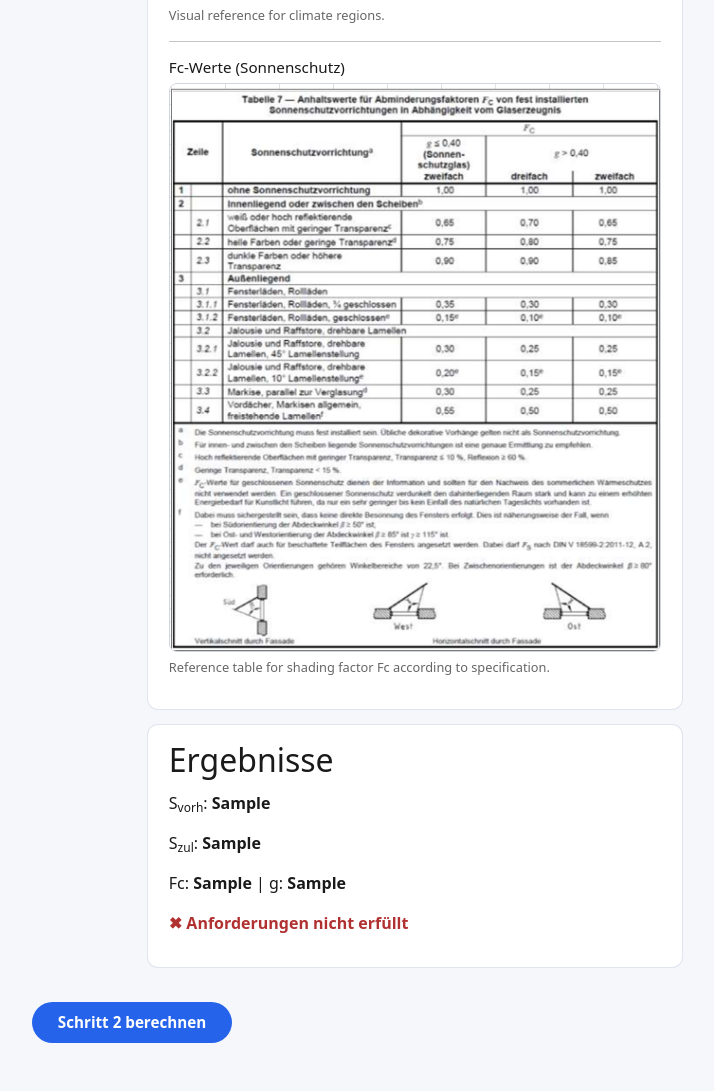
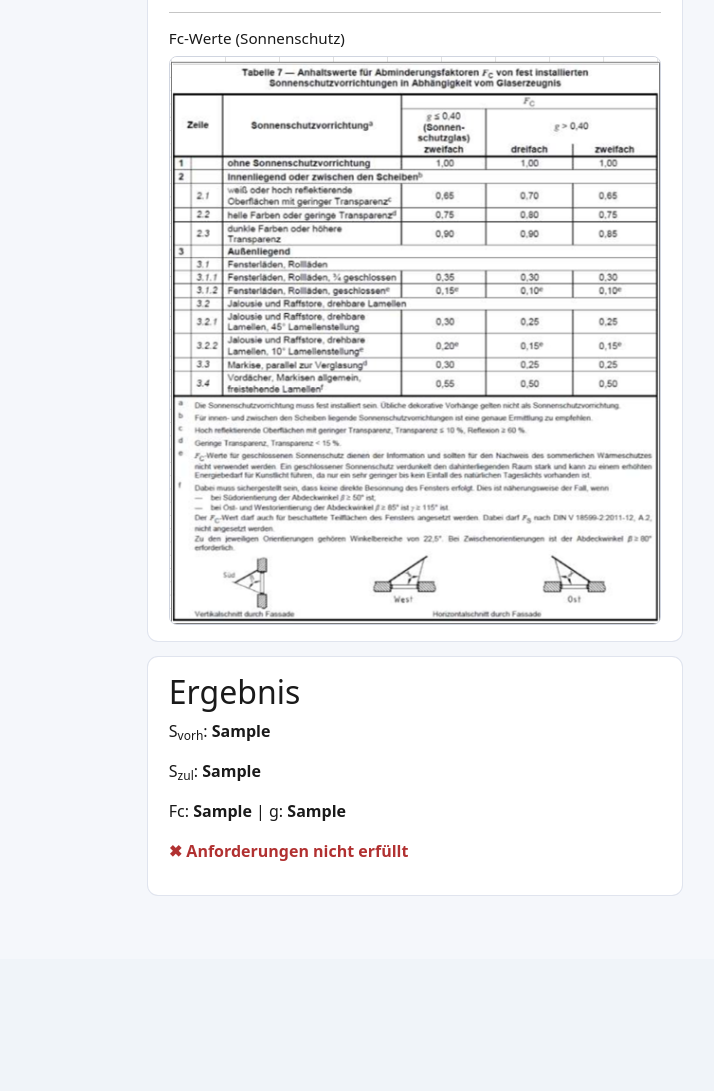
Before and after one commit to DBM-THA/energybalance, a Django app: template energyapp/templates/energyapp/summer_step2.html in a window 1280 px wide. Shown: the part 625-1716 px from the top of the page, without its empty margins (508-1222 px from the left). After the commit the page ends 1521 px from the top, so only its background shows below. Run offline with Django 5.2, Linux system fonts and the light colour scheme; tables that the repository leaves empty hold one stand-in row (values such as "Sample post"); the template is opened without the code that fills it: values that come from a table or form of the project are taken from there, most other values are stand-ins (such as "Sample title", 1, 10 or a date in 2020).

Commit message:
Update summer_step2.html

```diff
--- a/energyapp/templates/energyapp/summer_step2.html
+++ b/energyapp/templates/energyapp/summer_step2.html
@@ -56,20 +56,10 @@
     background: #fbfcff;
   }
 
-  .summer-actions {
-    margin-top: 1.2rem;
-    text-align: center;
-  }
-
-  .summer-actions button {
-    padding: .55rem 1.6rem;
-    border-radius: 999px;
-    border: none;
-    background: #2563eb;
-    color: #fff;
-    font-size: .95rem;
-    font-weight: 600;
-    cursor: pointer;
+  .auto-hint {
+    font-size: .8rem;
+    color: #666;
+    margin-top: .4rem;
   }
 
   @media (max-width: 900px) {
@@ -87,7 +77,7 @@
       Sommerlicher Wärmeschutz – Schritt 2
     </h1>
     <p style="margin:.3rem 0 0 0; color:#666;">
-      Prüfung der Anforderungen gemäß Tabelle
+      Automatische Prüfung beim Ändern der Eingaben
     </p>
     <p style="margin:.4rem 0 0 0;">
       <a href="{% url 'summer_step1' %}">← zurück zu Schritt 1</a>
@@ -95,7 +85,7 @@
   </div>
 
   {% if form %}
-  <form method="post">
+  <form method="post" id="summer-form">
     {% csrf_token %}
 
     <div class="summer-layout">
@@ -104,52 +94,18 @@
       <div class="summer-column">
 
         <div class="summer-card">
-          <h2 style="margin:0 0 .7rem 0;">Eingaben – Schritt 2</h2>
+          <h2>Eingaben</h2>
 
-          <div class="summer-field">
-            {{ form.building.label_tag }}
-            {{ form.building }}
-          </div>
+          {% for field in form %}
+            <div class="summer-field">
+              {{ field.label_tag }}
+              {{ field }}
+            </div>
+          {% endfor %}
 
-          <div class="summer-field">
-            {{ form.orientation.label_tag }}
-            {{ form.orientation }}
-          </div>
-
-          <div class="summer-field">
-            {{ form.ngf_m2.label_tag }}
-            {{ form.ngf_m2 }}
-          </div>
-
-          <div class="summer-field">
-            {{ form.window_area_m2.label_tag }}
-            {{ form.window_area_m2 }}
-          </div>
-
-          <div class="summer-field">
-            {{ form.glazing_category.label_tag }}
-            {{ form.glazing_category }}
-          </div>
-
-          <div class="summer-field">
-            {{ form.shading_type.label_tag }}
-            {{ form.shading_type }}
-          </div>
-
-          <div class="summer-field">
-            {{ form.climate_region.label_tag }}
-            {{ form.climate_region }}
-          </div>
-
-          <div class="summer-field">
-            {{ form.night_ventilation.label_tag }}
-            {{ form.night_ventilation }}
-          </div>
-
-          <div class="summer-field">
-            {{ form.passive_cooling.label_tag }}
-            {{ form.passive_cooling }}
-          </div>
+          <p class="auto-hint">
+            Änderungen werden automatisch berechnet.
+          </p>
         </div>
 
       </div>
@@ -157,37 +113,26 @@
       <!-- ================= RIGHT COLUMN ================= -->
       <div class="summer-column">
 
-        <!-- 🔹 Klimazone -->
+        <!-- Klimazone -->
         <div class="summer-card">
-          <h2 style="margin:0 0 .7rem 0;">Klimazone (Referenz)</h2>
+          <h2>Klimazone (Referenz)</h2>
 
           <img src="{% static 'energyapp/img/klimazone.png' %}"
-               alt="Klimazonen Deutschland"
+               alt="Klimazonen"
                style="width:100%; border-radius:8px; border:1px solid #d0d5e0;">
-
-          <p style="font-size:.8rem; color:#666; margin-top:.4rem;">
-            Visual reference for climate regions.
-          </p>
 
           <hr style="margin:1rem 0;">
 
-          <!-- 🔹 Fc-Werte -->
-          <h3 style="font-size:0.95rem; margin-bottom:.4rem;">
-            Fc-Werte (Sonnenschutz)
-          </h3>
+          <h3 style="font-size:.95rem;">Fc-Werte (Sonnenschutz)</h3>
 
           <img src="{% static 'energyapp/img/fc-werte.png' %}"
-               alt="Fc-Werte Tabelle"
+               alt="Fc-Werte"
                style="width:100%; border-radius:8px; border:1px solid #d0d5e0;">
-
-          <p style="font-size:.8rem; color:#666; margin-top:.4rem;">
-            Reference table for shading factor Fc according to specification.
-          </p>
         </div>
 
-        <!-- 🔹 Ergebnisse -->
+        <!-- Ergebnis -->
         <div class="summer-card">
-          <h2 style="margin:0 0 .7rem 0;">Ergebnisse</h2>
+          <h2>Ergebnis</h2>
 
           {% if result %}
             <p>S<sub>vorh</sub>: <b>{{ result.S_vorh }}</b></p>
@@ -195,32 +140,36 @@
             <p>Fc: <b>{{ result.Fc }}</b> | g: <b>{{ result.g_value }}</b></p>
 
             {% if result.ok %}
-              <p><b style="color:#2f7d2f;">✔ Anforderungen erfüllt</b></p>
+              <p style="color:#2f7d2f;"><b>✔ Anforderungen erfüllt</b></p>
             {% else %}
-              <p><b style="color:#b13131;">✖ Anforderungen nicht erfüllt</b></p>
+              <p style="color:#b13131;"><b>✖ Anforderungen nicht erfüllt</b></p>
             {% endif %}
           {% else %}
-            <p style="color:#666;">
-              Noch kein Ergebnis. Bitte Eingaben prüfen.
-            </p>
+            <p style="color:#666;">Noch keine Berechnung.</p>
           {% endif %}
         </div>
 
       </div>
     </div>
-
-    <div class="summer-actions">
-      <button type="submit">Schritt 2 berechnen</button>
-    </div>
-
   </form>
-
-  {% else %}
-    <div class="summer-card">
-      <h2>Hinweis</h2>
-      <p>Bitte zuerst ein Gebäude anlegen.</p>
-    </div>
   {% endif %}
 </div>
 
+<!-- 🔁 AUTO-BERECHNUNG BEIM ÄNDERN -->
+<script>
+  const form = document.getElementById("summer-form");
+  const inputs = form.querySelectorAll("input, select");
+
+  let timeout = null;
+
+  inputs.forEach(el => {
+    el.addEventListener("change", () => {
+      clearTimeout(timeout);
+      timeout = setTimeout(() => {
+        form.submit();
+      }, 300);
+    });
+  });
+</script>
+
 {% endblock %}
```
